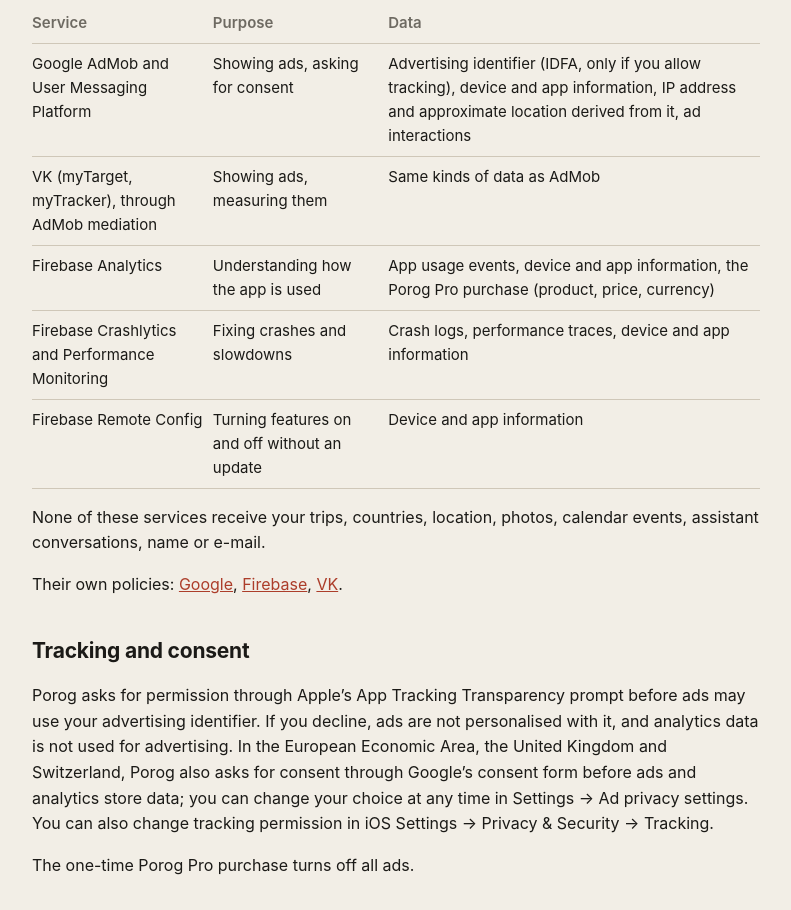
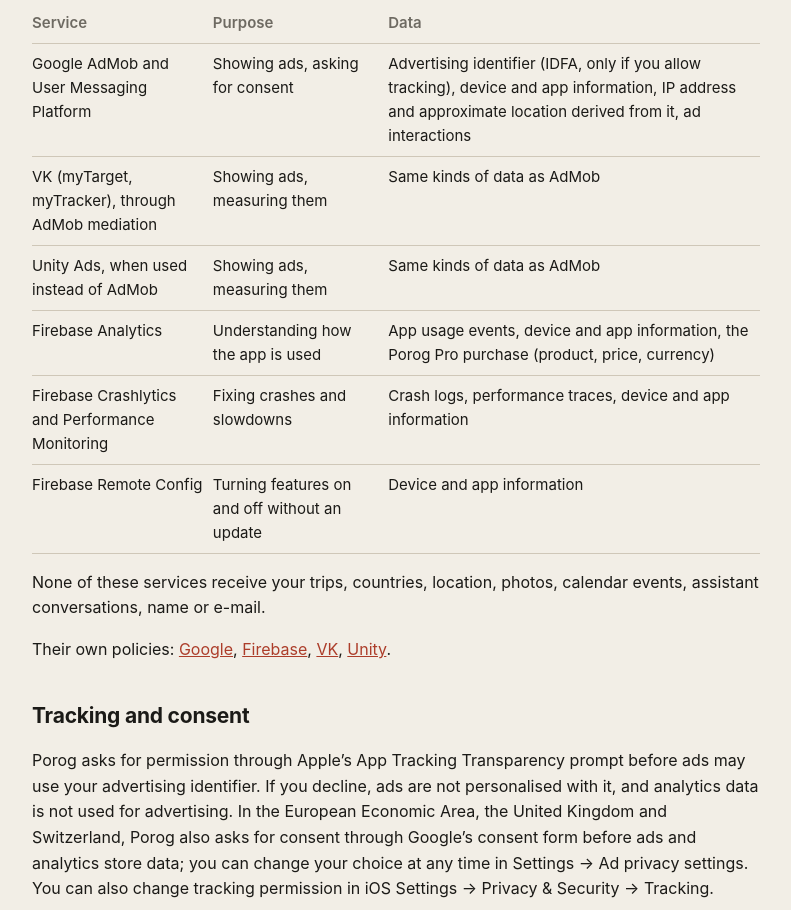
Before and after one commit to porogapp/porogapp.github.io, a plain HTML site: page privacy.html in a window 1280 px wide. Shown: the part 1190-2100 px from the top of the page, without its empty margins (244-1035 px from the left). Drawn offline with Linux system fonts and the light colour scheme.

Commit message:
Add Unity Ads to the privacy policy

```diff
--- a/privacy.html
+++ b/privacy.html
@@ -51,13 +51,14 @@
         <tr><th>Service</th><th>Purpose</th><th>Data</th></tr>
         <tr><td>Google AdMob and User Messaging Platform</td><td>Showing ads, asking for consent</td><td>Advertising identifier (IDFA, only if you allow tracking), device and app information, IP address and approximate location derived from it, ad interactions</td></tr>
         <tr><td>VK (myTarget, myTracker), through AdMob mediation</td><td>Showing ads, measuring them</td><td>Same kinds of data as AdMob</td></tr>
+        <tr><td>Unity Ads, when used instead of AdMob</td><td>Showing ads, measuring them</td><td>Same kinds of data as AdMob</td></tr>
         <tr><td>Firebase Analytics</td><td>Understanding how the app is used</td><td>App usage events, device and app information, the Porog Pro purchase (product, price, currency)</td></tr>
         <tr><td>Firebase Crashlytics and Performance Monitoring</td><td>Fixing crashes and slowdowns</td><td>Crash logs, performance traces, device and app information</td></tr>
         <tr><td>Firebase Remote Config</td><td>Turning features on and off without an update</td><td>Device and app information</td></tr>
       </table>
     </div>
     <p>None of these services receive your trips, countries, location, photos, calendar events, assistant conversations, name or e-mail.</p>
-    <p>Their own policies: <a href="https://policies.google.com/privacy">Google</a>, <a href="https://firebase.google.com/support/privacy">Firebase</a>, <a href="https://vk.company/en/company/privacy/">VK</a>.</p>
+    <p>Their own policies: <a href="https://policies.google.com/privacy">Google</a>, <a href="https://firebase.google.com/support/privacy">Firebase</a>, <a href="https://vk.company/en/company/privacy/">VK</a>, <a href="https://unity.com/legal/privacy-policy">Unity</a>.</p>
 
     <h2>Tracking and consent</h2>
     <p>Porog asks for permission through Apple’s App Tracking Transparency prompt before ads may use your advertising identifier. If you decline, ads are not personalised with it, and analytics data is not used for advertising. In the European Economic Area, the United Kingdom and Switzerland, Porog also asks for consent through Google’s consent form before ads and analytics store data; you can change your choice at any time in Settings → Ad privacy settings. You can also change tracking permission in iOS Settings → Privacy &amp; Security → Tracking.</p>
@@ -117,13 +118,14 @@
         <tr><th>Сервис</th><th>Зачем</th><th>Данные</th></tr>
         <tr><td>Google AdMob и User Messaging Platform</td><td>Показ рекламы, запрос согласия</td><td>Рекламный идентификатор (IDFA, только если вы разрешили отслеживание), сведения об устройстве и приложении, IP-адрес и примерное местоположение по нему, взаимодействие с рекламой</td></tr>
         <tr><td>VK (myTarget, myTracker) через медиацию AdMob</td><td>Показ рекламы и её измерение</td><td>Те же виды данных, что и у AdMob</td></tr>
+        <tr><td>Unity Ads, когда используется вместо AdMob</td><td>Показ рекламы и её измерение</td><td>Те же виды данных, что и у AdMob</td></tr>
         <tr><td>Firebase Analytics</td><td>Понимание того, как используется приложение</td><td>События использования, сведения об устройстве и приложении, покупка Porog Pro (товар, цена, валюта)</td></tr>
         <tr><td>Firebase Crashlytics и Performance Monitoring</td><td>Исправление сбоев и замедлений</td><td>Отчёты о сбоях, замеры производительности, сведения об устройстве и приложении</td></tr>
         <tr><td>Firebase Remote Config</td><td>Включение и выключение функций без обновления</td><td>Сведения об устройстве и приложении</td></tr>
       </table>
     </div>
     <p>Ни один из этих сервисов не получает ваши поездки, страны, геолокацию, фото, события календаря, переписку с ассистентом, имя или e-mail.</p>
-    <p>Их собственные политики: <a href="https://policies.google.com/privacy">Google</a>, <a href="https://firebase.google.com/support/privacy">Firebase</a>, <a href="https://vk.company/ru/company/privacy/">VK</a>.</p>
+    <p>Их собственные политики: <a href="https://policies.google.com/privacy">Google</a>, <a href="https://firebase.google.com/support/privacy">Firebase</a>, <a href="https://vk.company/ru/company/privacy/">VK</a>, <a href="https://unity.com/legal/privacy-policy">Unity</a>.</p>
 
     <h2>Отслеживание и согласие</h2>
     <p>Прежде чем реклама сможет использовать рекламный идентификатор, Porog запрашивает разрешение через системное окно App Tracking Transparency. Если отказаться, реклама не персонализируется по нему, а данные аналитики не используются для рекламы. В Европейской экономической зоне, Великобритании и Швейцарии Porog также запрашивает согласие через форму Google, прежде чем реклама и аналитика сохранят данные. Изменить выбор можно в любой момент: Настройки → «Настройки конфиденциальности рекламы». Разрешение на отслеживание меняется в настройках iOS: Конфиденциальность и безопасность → Отслеживание.</p>
```
